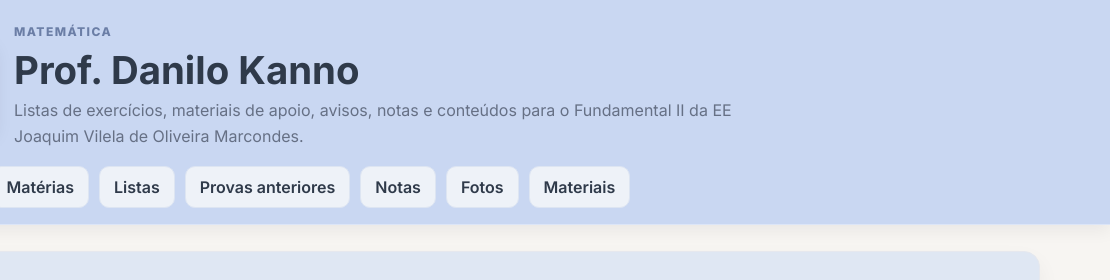
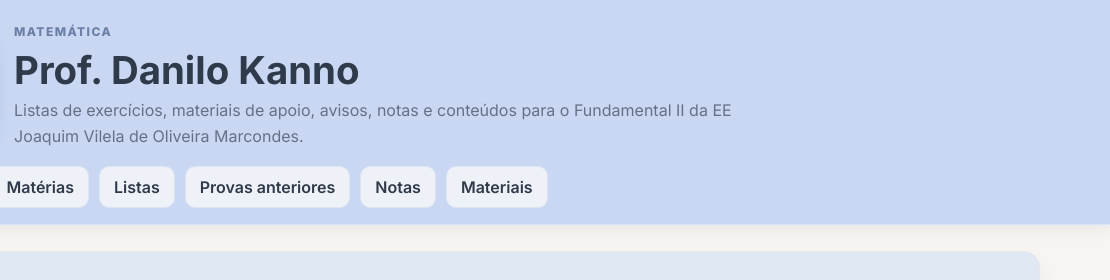
Before and after one commit to danilokanno/joaquimvilela, a plain HTML site: page index.html in a window 1280 px wide. Shown: the top 280 px of the page, 170-1280 px from the left. Drawn offline with Linux system fonts and the light colour scheme.

Commit message:
Volta a seção de fotos, porém oculta

```diff
--- a/index.html
+++ b/index.html
@@ -38,7 +38,6 @@
         <a href="#listas">Listas</a>
         <a href="provas.html">Provas anteriores</a>
         <a href="notas.html">Notas</a>
-        <a href="fotos.html">Fotos</a>
         <a href="#materiais">Materiais</a>
       </nav>
     </div>
--- a/js/fotos-script.js
+++ b/js/fotos-script.js
@@ -2,7 +2,7 @@
 // LISTAS DE FOTOS POR SEÇÃO
 // ===============================
 
-/*
+
 const aprovacoes = [
   { src: "imagens/fotos/aprovacoes/liviatoledo.jpg", legenda: "Lívia Toledo - Aprovada na ETEC e COTEC 2026" },
   { src: "imagens/fotos/aprovacoes/yasminsiqueira.jpg", legenda: "Yasmin Siqueira - Aprovada na ETEC e COTEC 2026" },
@@ -144,5 +144,3 @@ document.addEventListener("DOMContentLoaded", () => {
   renderGaleria("aprovacoes", aprovacoes);
   renderGaleria("trotes", trotes);
 });
-
-*/
```
Also changed, not shown: fotos.html (+0 -3 lines).
